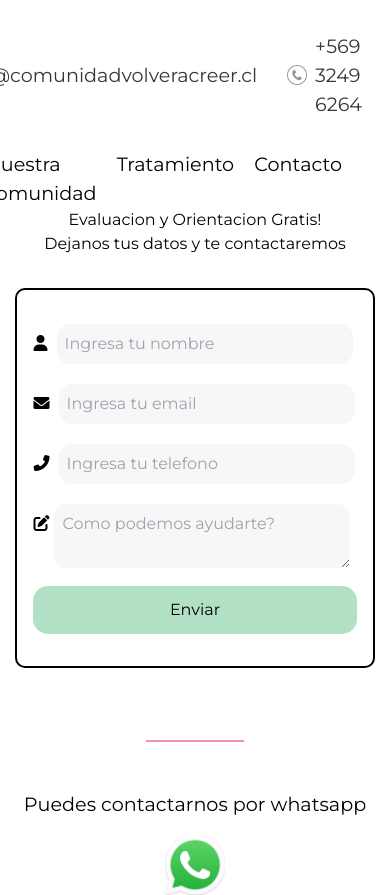
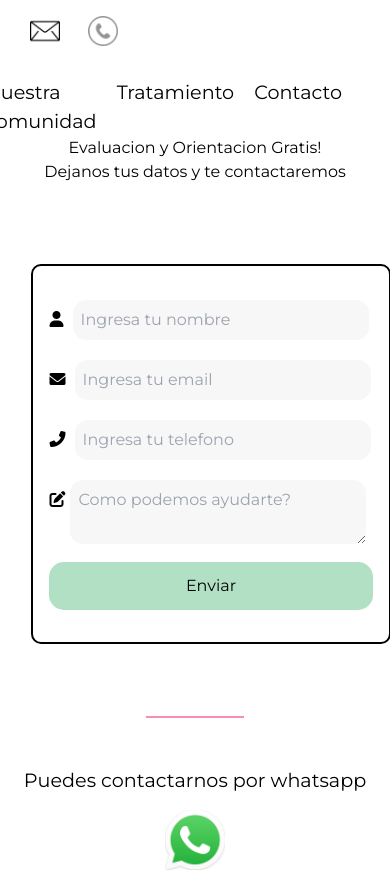
Before and after one commit to AlejandroArafi/comunidad-volver-a-creer, an Astro site: page /form in a window 390 px wide. After the commit the page ends 870 px from the top, so only its background shows below. Built offline with nearby package versions, Linux system fonts and the light colour scheme; Astro itself is replaced by a stand-in of ours.

Commit message:
navbar resposive

```diff
--- a/src/components/Form2.astro
+++ b/src/components/Form2.astro
@@ -172,4 +172,18 @@
         margin-bottom: 3rem;
     }
 
+
+    @media screen and (max-width: 768px) {
+
+        .form-container {
+            display: flex;
+            justify-content: center;
+            margin-top: 5rem;
+            width: 100%;
+            margin-left: 1rem;
+            margin-right: 1rem;
+
+        }
+
+    }
 </style>
--- a/src/components/Hero.astro
+++ b/src/components/Hero.astro
@@ -4,17 +4,24 @@
 
 <section class="hero-container">
 
-    <h1 class="title-hero">Centro de rehabitación de adicciones</h1>
+   <img src="/public/images/Logo.png" alt="heart" class="logo">
+    <h1 class="title-hero">Centro de rehabilitación de adicciones</h1>
     <hr class="top-line">
 
     <h2 class="subtitle-hero">Comunidad Volver a Creer</h2>
-    <h3 class="subtitle-hero-3">Salvando vidas, uniendo familias <img src="/public/images/red-heart.png" alt=""> </h3>
+    <h3 class="subtitle-hero-3">Salvando vidas, uniendo familias  </h3>
    <!--   <h3 class="subtitle-hero-2">Da un primer paso <img src="/public/images/red-heart.png" alt=""></h3>-->
     <a  href="/form" type="button" class="button-hero" >Contactanos</a>
 </section>
 
 
 <style>
+
+  .logo {
+    width: 200px;
+    height: 200px;
+    margin-bottom: 2rem;
+  }
 
     .hero-container {
         display: flex;
--- a/src/components/Navbar.astro
+++ b/src/components/Navbar.astro
@@ -4,8 +4,8 @@
 
 <section class="nav-icons">
   <a href="mailto: " class="mail-logo">
-     <img src="/images/email-1.png" alt="mail">contacto@comunidadvolveracreer.cl</a>
-  <a href="https://wa.me/56932496264"><img src="/images/phone.png" alt="phone">+569 3249 6264</a>
+     <img src="/images/email-1.png" alt="mail"> <span class="contact-text">contacto@comunidadvolveracreer.cl</span>  </a>
+  <a href="https://wa.me/56932496264"><img src="/images/phone.png" alt="phone"><span class="contact-text">+569 3249 6264</span></a>
 </section>
 
 <style >
@@ -38,6 +38,67 @@
     margin-right: 8px;
   }
 
+@media (max-width: 768px) {
+    .nav-icons {
+      flex-direction: column;
+      align-items: flex-start;
+      margin-right: 1rem;
+      margin-top: 1rem;
+      gap: 10px;
+    }
+
+    .nav-icons a {
+      font-size: 1rem;
+    }
+
+    .nav-icons img {
+      width: 18px;
+    }
+  }
+
+  @media (max-width: 768px) {
+    .nav-icons {
+      flex-direction: column;
+      align-items: flex-start;
+      margin-right: 1rem;
+      margin-top: 1rem;
+      gap: 10px;
+    }
+
+    .nav-icons a {
+      font-size: 1rem;
+    }
+
+    .nav-icons img {
+      width: 18px;
+    }
+  }
+
+  /*media query para celulares*/
+
+  @media screen and (max-width: 768px) {
+    .contact-text {
+      display: none;
+    }
+
+    .nav-icons {
+      display: flex;
+      flex-direction: row;
+      justify-content: start;
+      gap: 0;
+      margin-left: 10px;
+    }
+
+    .nav-icons a {
+      margin: 0; /* Asegura que no haya márgenes adicionales entre los enlaces */
+      padding: 0; /* Elimina cualquier padding en los enlaces */
+    }
+   .nav-icons img {
+    width: 30px;
+    margin-left: 50px;
+    margin-left: 20px;
+   }
+  }
 
 
 </style>
--- a/src/components/Navbar1.astro
+++ b/src/components/Navbar1.astro
@@ -15,6 +15,8 @@
 .navbar-container {
     margin-top: 2rem;
 }
+
+
 
 .navbar-container .navbar-list {
   display: flex;
@@ -65,4 +67,6 @@
     font-weight: normal;
     font-style: normal;
   }
+
+
 </style>
```
